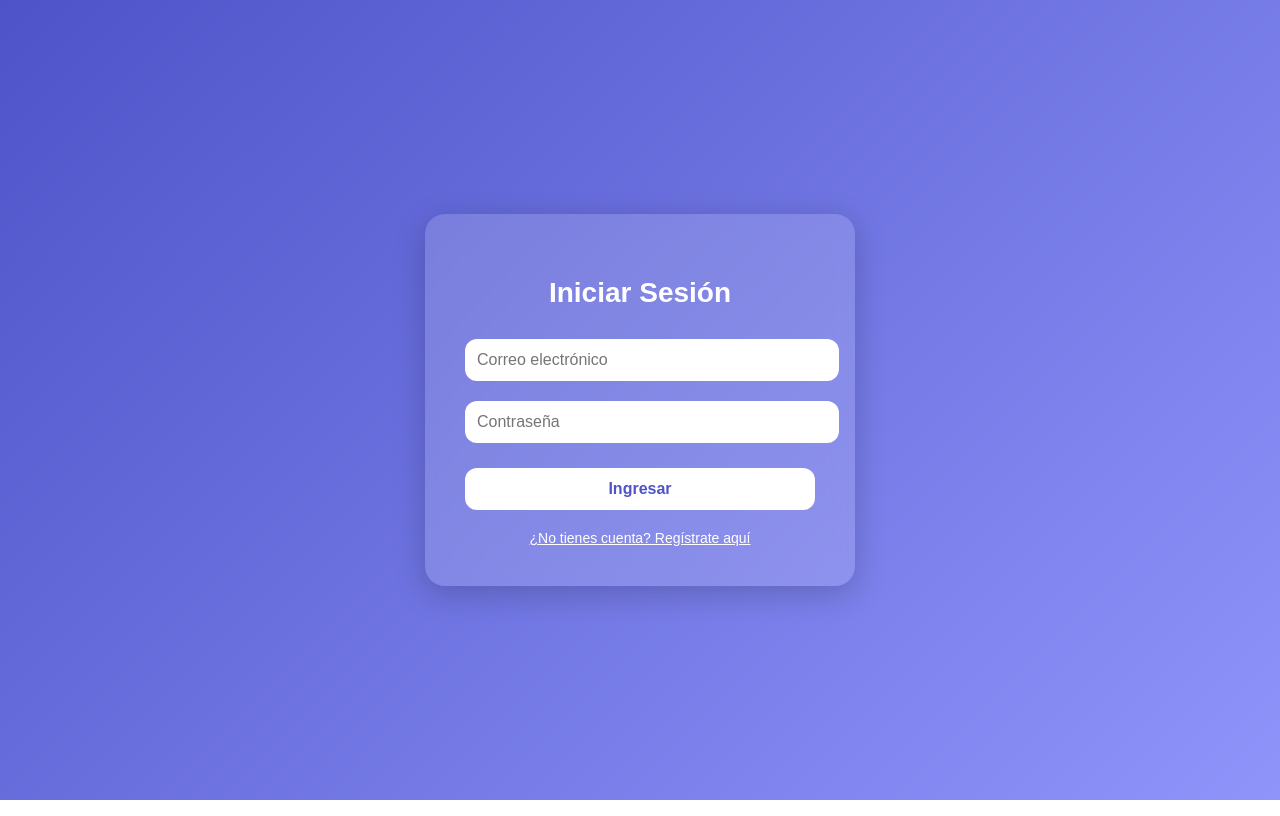
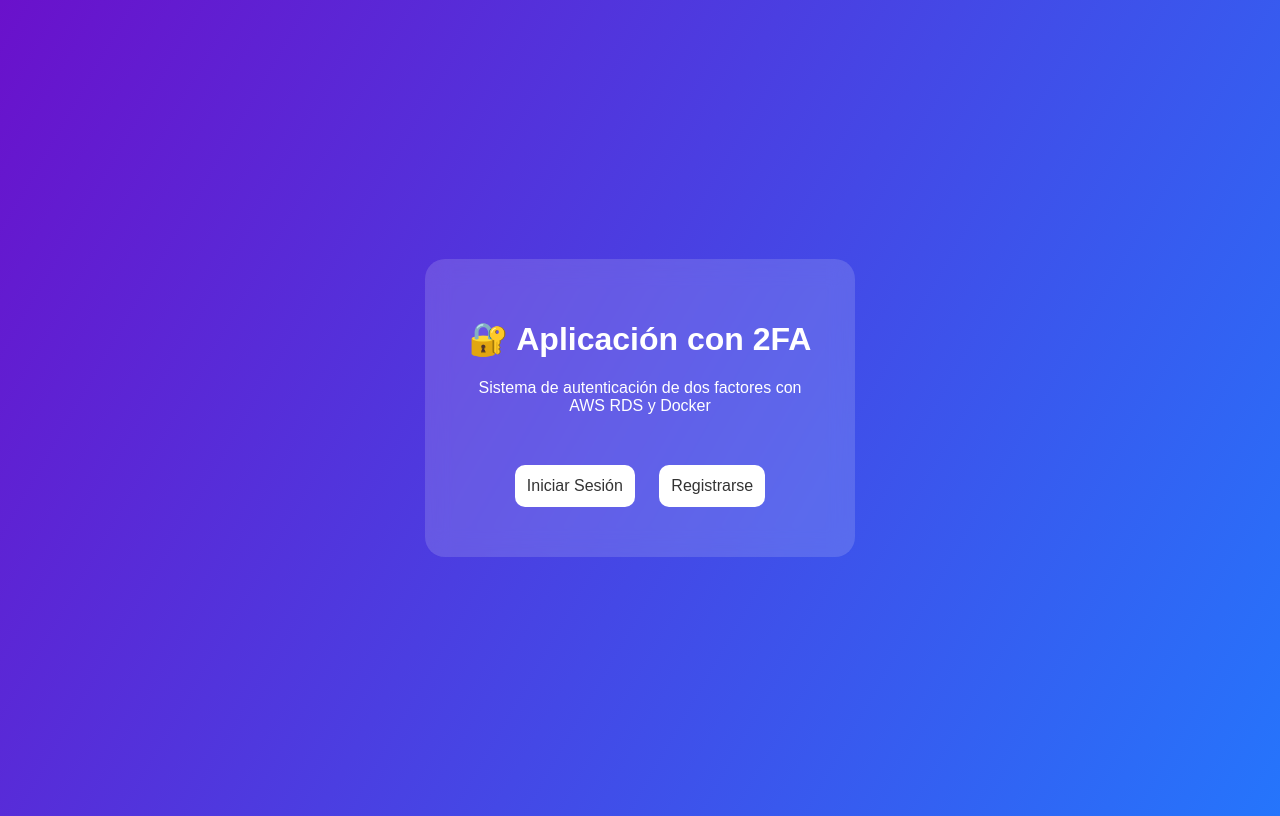
Before and after one commit to Jesus-code2024/Lab15Farfa, a website: page public/index.html in a window 1280 px wide. Drawn offline with Linux system fonts and the light colour scheme.

Commit message:
commit 8

```diff
--- a/public/index.html
+++ b/public/index.html
@@ -3,121 +3,24 @@
 <head>
   <meta charset="UTF-8" />
   <meta name="viewport" content="width=device-width, initial-scale=1.0" />
-  <title>Login | Registro</title>
+  <title>Bienvenido - App 2FA</title>
+  <link rel="stylesheet" href="style.css">
+</head>
+<body>
 
-  <style>
-    body {
-      margin: 0;
-      padding: 0;
-      background: linear-gradient(135deg, #4e54c8, #8f94fb);
-      font-family: "Poppins", sans-serif;
-      display: flex;
-      justify-content: center;
-      align-items: center;
-      height: 100vh;
-    }
+<div class="card">
+  <h1>🔐 Aplicación con 2FA</h1>
+  <p>Sistema de autenticación de dos factores con AWS RDS y Docker</p>
 
-    .container {
-      background: rgba(255, 255, 255, 0.15);
-      padding: 40px;
-      width: 350px;
-      border-radius: 20px;
-      backdrop-filter: blur(10px);
-      text-align: center;
-      box-shadow: 0 8px 32px rgba(0, 0, 0, 0.2);
-      color: white;
-    }
+  <div style="margin-top: 30px;">
+    <a href="login.html" style="display: inline-block; margin: 10px;">
+      <button>Iniciar Sesión</button>
+    </a>
+    <a href="register.html" style="display: inline-block; margin: 10px;">
+      <button>Registrarse</button>
+    </a>
+  </div>
+</div>
 
-    h2 {
-      margin-bottom: 20px;
-      font-size: 28px;
-    }
-
-    input {
-      width: 100%;
-      padding: 12px;
-      margin: 10px 0;
-      border-radius: 12px;
-      border: none;
-      outline: none;
-      font-size: 16px;
-    }
-
-    button {
-      width: 100%;
-      padding: 12px;
-      margin-top: 15px;
-      border: none;
-      border-radius: 12px;
-      background: #fff;
-      font-size: 16px;
-      font-weight: bold;
-      cursor: pointer;
-      color: #4e54c8;
-      transition: 0.3s;
-    }
-
-    button:hover {
-      background: #dfe0ff;
-    }
-
-    .toggle {
-      margin-top: 20px;
-      cursor: pointer;
-      color: #fff;
-      text-decoration: underline;
-      font-size: 14px;
-    }
-  </style>
-</head>
-
-<body>
-  <div class="container">
-    <h2 id="title">Iniciar Sesión</h2>
-
-    <input type="email" id="email" placeholder="Correo electrónico" />
-    <input type="password" id="password" placeholder="Contraseña" />
-
-    <button onclick="login()">Ingresar</button>
-
-    <div class="toggle" onclick="toggleMode()">
-      ¿No tienes cuenta? Regístrate aquí
-    </div>
-  </div>
-
-  <script>
-    let isLogin = true;
-
-    function toggleMode() {
-      isLogin = !isLogin;
-      document.getElementById("title").textContent =
-        isLogin ? "Iniciar Sesión" : "Crear Cuenta";
-      document.querySelector("button").textContent =
-        isLogin ? "Ingresar" : "Registrarse";
-    }
-
-    async function login() {
-      const email = document.getElementById("email").value;
-      const password = document.getElementById("password").value;
-
-      if (!email || !password) {
-        alert("Completa todos los campos");
-        return;
-      }
-
-      const endpoint = isLogin
-        ? "/login"
-        : "/register";
-
-      const response = await fetch(`http://34.227.81.83:3000${endpoint}`, {
-        method: "POST",
-        headers: { "Content-Type": "application/json" },
-        body: JSON.stringify({ email, password }),
-      });
-
-      const data = await response.json();
-      alert(JSON.stringify(data));
-    }
-  </script>
 </body>
 </html>
```
Also changed, not shown: public/login.html (+13 -3 lines), public/register.html (+52 -0 lines), public/verify-2fa.html (+13 -4 lines).
